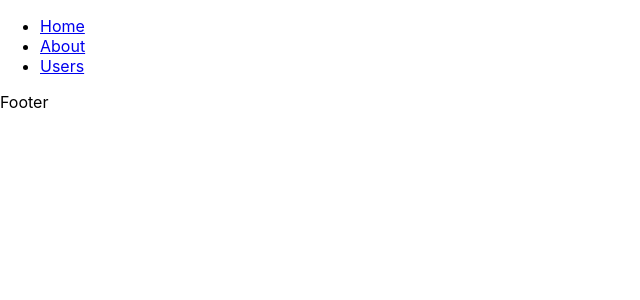
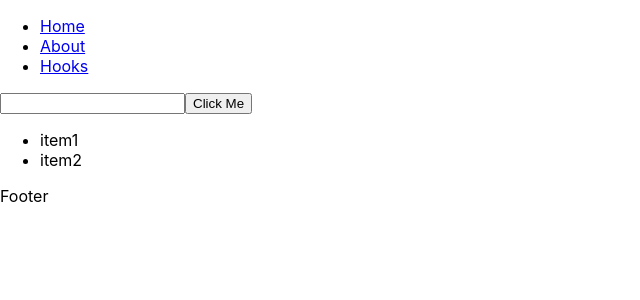
Before and after one commit to clintonmoran/react-template, a React (Create React App) app: page /hooks in a window 1280 px wide. Shown: the top 300 px of the page, without its empty margins (0-640 px from the left). Built offline with nearby package versions, Linux system fonts and the light colour scheme.

Commit message:
added hooks page

```diff
--- a/src/App.js
+++ b/src/App.js
@@ -6,6 +6,7 @@ import Header from "./Pages/Layout/Header";
 import Footer from "./Pages/Layout/Footer";
 import About from "./Pages/About/About";
 import Home from "./Pages/Home/Home";
+import Hooks from "./Pages/Hooks/Hooks";
 
 function App() {
   return (
@@ -14,6 +15,9 @@ function App() {
       <Switch>
         <Route path="/about">
           <About />
+        </Route>
+        <Route path="/hooks">
+          <Hooks />
         </Route>
         <Route exact path="/">
           <Home />
--- /dev/null
+++ b/src/Pages/Hooks/Hooks.jsx
@@ -0,0 +1,33 @@
+import React, { useState, useEffect, useRef } from "react";
+
+const Hooks = () => {
+  const [list, setList] = useState(["item1", "item2"]);
+  const [newVal, setNewVal] = useState("");
+
+  function AddListItem() {
+    list.push(newVal);
+    setList(list);
+    setNewVal("");
+  }
+
+  var listRender = list.map(item => {
+    return <li>{item}</li>;
+  });
+
+  return (
+    <div>
+      <input
+        type="text"
+        value={newVal}
+        onChange={e => {
+          setNewVal(e.target.value);
+        }}
+      ></input>
+      <button onClick={AddListItem}>Click Me</button>
+
+      <ul>{listRender}</ul>
+    </div>
+  );
+};
+
+export default Hooks;
--- a/src/Pages/Layout/Header.jsx
+++ b/src/Pages/Layout/Header.jsx
@@ -13,7 +13,7 @@ const Header = () => {
             <Link to="/about">About</Link>
           </li>
           <li>
-            <Link to="/users">Users</Link>
+            <Link to="/hooks">Hooks</Link>
           </li>
         </ul>
       </nav>
```
